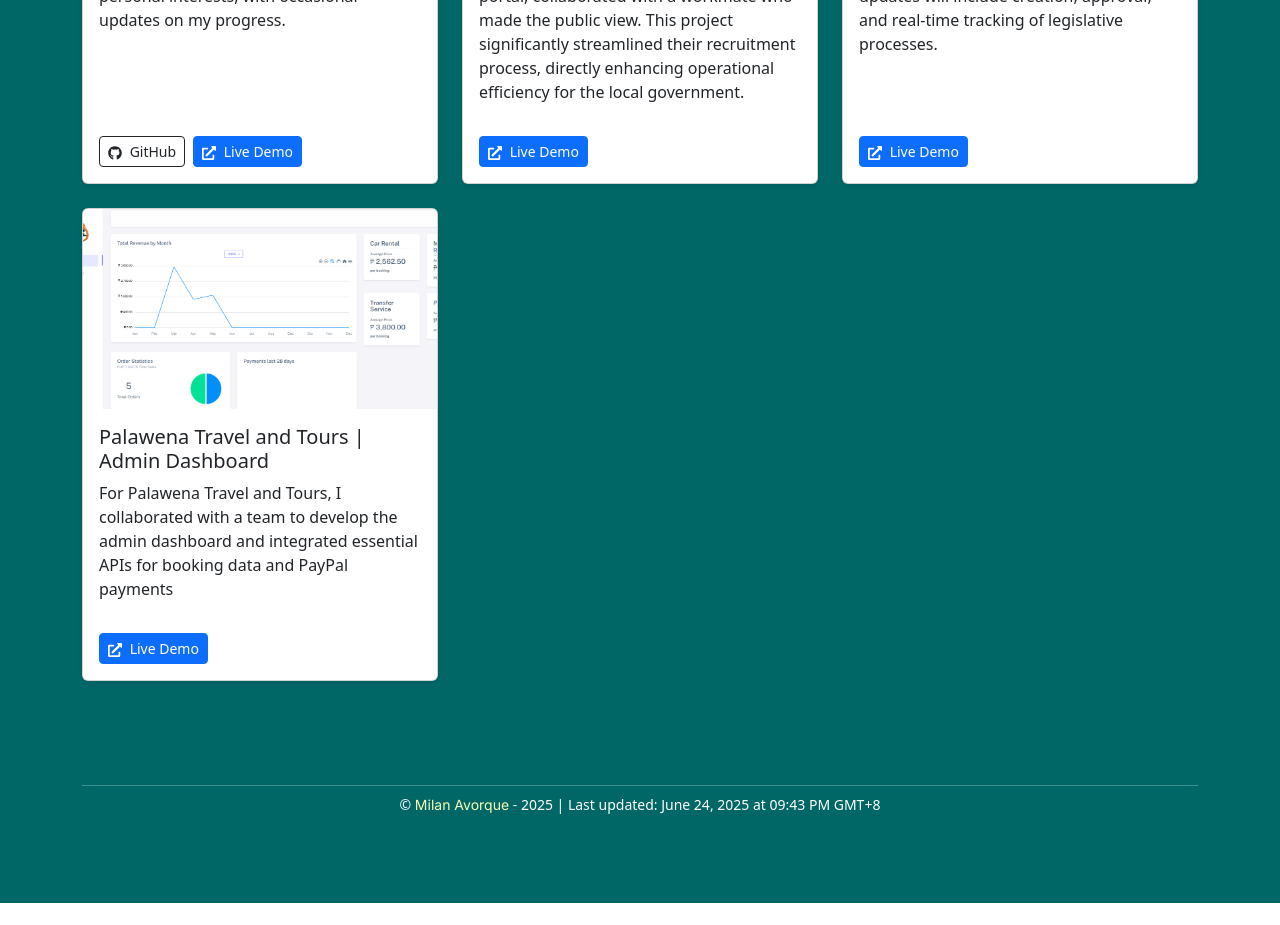
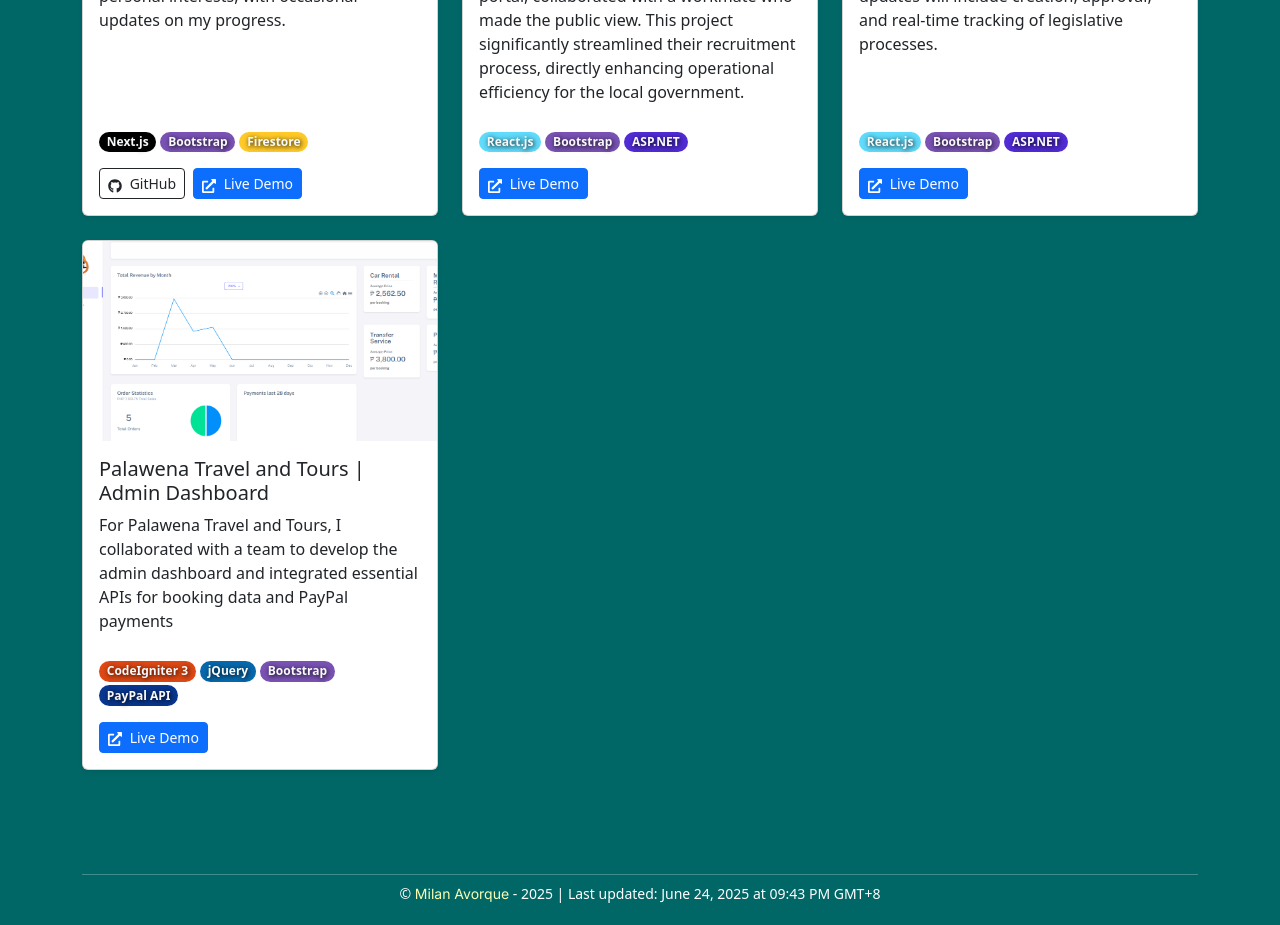
Before and after one commit to Atsukiri/portfolio-v1-nextjs, a Next.js app: page /portfolio in a window 1280 px wide. Shown: the part 2600-3525 px from the top of the page. Before the commit the page ends 3503 px from the top, so only its background shows below. Built offline with nearby package versions, Linux system fonts and the light colour scheme.

Commit message:
re-added tags in projects

```diff
--- a/src/components/ProjectCard.js
+++ b/src/components/ProjectCard.js
@@ -1,6 +1,21 @@
 import { FaGithub, FaExternalLinkAlt } from 'react-icons/fa';
 
-export default function ProjectCard({ title, description, image, repoUrl, liveUrl }) {
+export default function ProjectCard({ title, description, image, repoUrl, liveUrl, tags }) {
+
+  const tagColors = {
+    "React.js": "#61DBFB",          // React cyan :contentReference[oaicite:2]{index=2}
+    "Next.js": "#000000",
+    "PHP": "#777bb4",
+    "ASP.NET": "#512bd4",
+    "CodeIgniter 3": "#dd4814",
+    "Firebase": "#FFCA28",
+    "Firestore": "#FFCA28",
+    "Bootstrap": "#7952b3",
+    "jQuery": "#0769ad",
+    "PayPal API": "#09368E",
+    // Add more as needed...
+  };
+
   return (
     <div className='col-md-4 mb-4'>
       <div className="card h-100 shadow-sm">
@@ -15,6 +30,19 @@ export default function ProjectCard({ title, description, image, repoUrl, liveUr
         <div className="card-body d-flex flex-column">
           <h5 className="card-title">{title}</h5>
           <p className="card-text flex-grow-1">{description}</p>
+          {tags.length > 0 && (
+          <div className="mt-2">
+            {tags.map((tag) => (
+              <span
+                key={tag}
+                className="badge rounded-pill text-light me-1"
+                style={{ textShadow: "1px 1px 5px black", backgroundColor: tagColors[tag] || '#6c757d' }}
+              >
+                {tag}
+              </span>
+            ))}
+          </div>
+        )}
           <div className="mt-3 d-flex gap-2">
             {repoUrl && (
               <a
--- a/src/data/projects.json
+++ b/src/data/projects.json
@@ -26,6 +26,6 @@
     "description": "For Palawena Travel and Tours, I collaborated with a team to develop the admin dashboard and integrated essential APIs for booking data and PayPal payments",
     "image": "/projects/palawena.png",
     "liveUrl": "http://palawenatravelandtours.com",
-    "tags": ["CodeIgniter 3", "Bootstrap", "Paypal API"]
+    "tags": ["CodeIgniter 3", "jQuery", "Bootstrap", "PayPal API"]
   }
 ]
```
